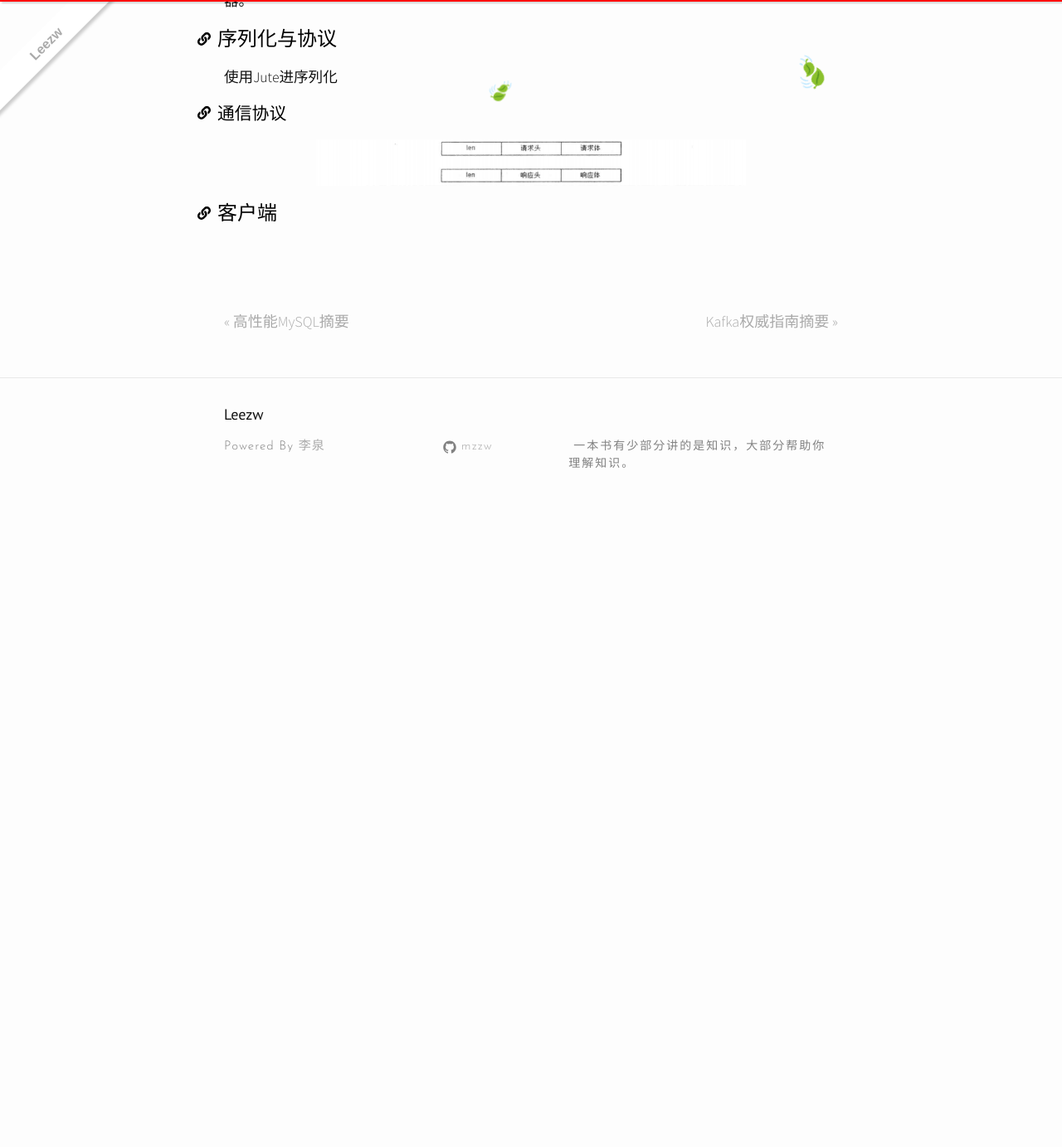
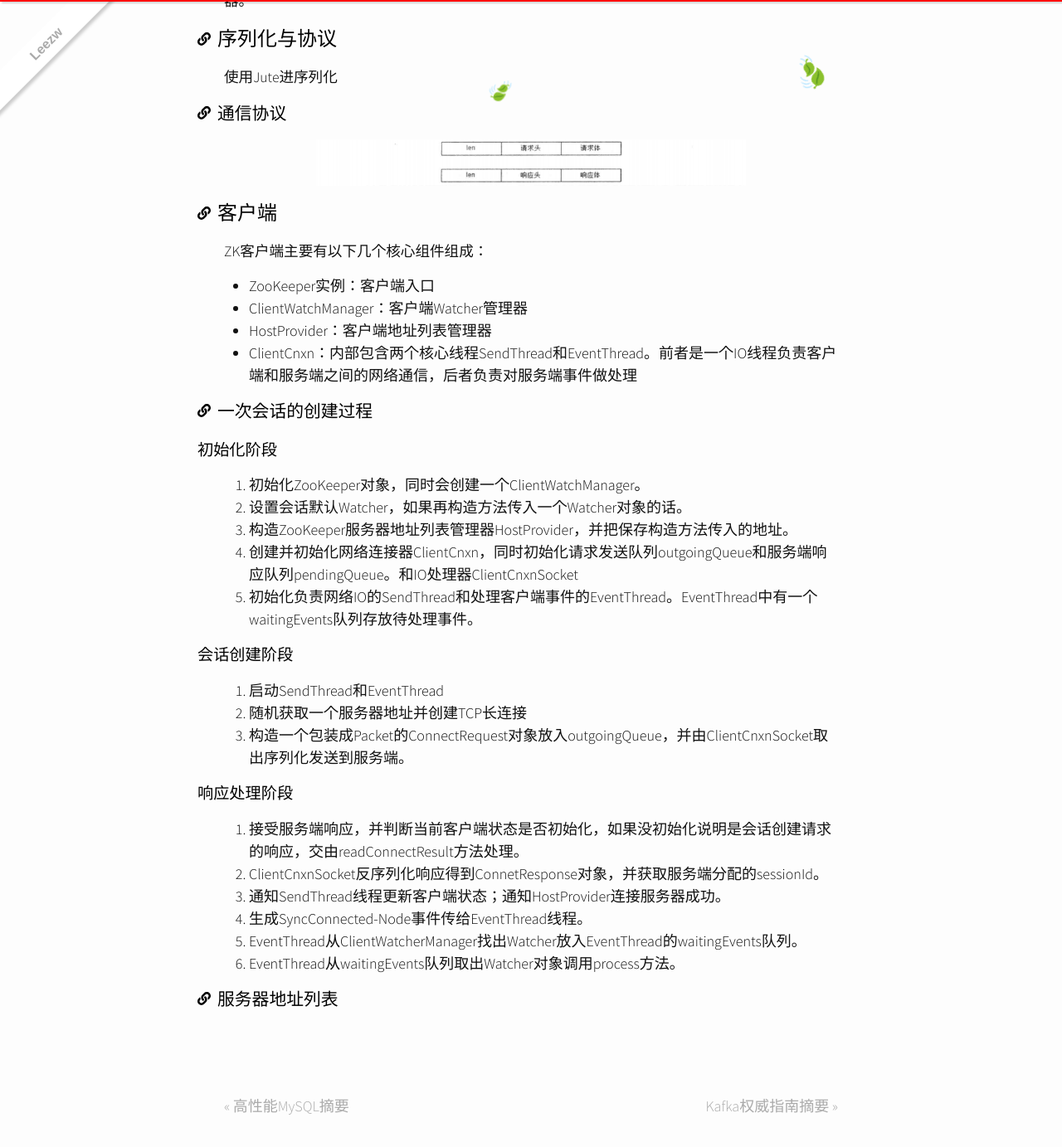
Before and after one commit to quantum-li/quantum-li.github.io, a Jekyll site: the page built from _posts/2020-05-08-from-paxos-to-zookeeper.md, in a window 1280 px wide and 1400 px high, scrolled down 18744 px. Shown: the top 1383 px of the window at 83% size. Built offline with Jekyll 4.4.1, drawn with Linux system fonts in a browser that asks for light colours; nearby versions of some CDN libraries; emoji names are drawn with the system emoji font; comment, search, counter and statistics services are not loaded; before the commit the page ends 19374 px from its top, so only the background shows below that.

Commit message:
2020-05-20 09:30:35

```diff
--- a/_posts/2020-05-08-from-paxos-to-zookeeper.md
+++ b/_posts/2020-05-08-from-paxos-to-zookeeper.md
@@ -540,3 +540,37 @@ ZK的ACL权限控制包含权限模式(Scheme)，授权对象(ID)，权限(Permi
 ![协议格式](/assets/images/7c7e1858-237f-4ac2-9913-a95d88bf20ac.png)
 
 ## 客户端
+
+ZK客户端主要有以下几个核心组件组成：
+
++ ZooKeeper实例：客户端入口
++ ClientWatchManager：客户端Watcher管理器
++ HostProvider：客户端地址列表管理器
++ ClientCnxn：内部包含两个核心线程SendThread和EventThread。前者是一个IO线程负责客户端和服务端之间的网络通信，后者负责对服务端事件做处理
+
+### 一次会话的创建过程
+
+#### 初始化阶段
+
+1. 初始化ZooKeeper对象，同时会创建一个ClientWatchManager。
+2. 设置会话默认Watcher，如果再构造方法传入一个Watcher对象的话。
+3. 构造ZooKeeper服务器地址列表管理器HostProvider，并把保存构造方法传入的地址。
+4. 创建并初始化网络连接器ClientCnxn，同时初始化请求发送队列outgoingQueue和服务端响应队列pendingQueue。和IO处理器ClientCnxnSocket
+5. 初始化负责网络IO的SendThread和处理客户端事件的EventThread。EventThread中有一个waitingEvents队列存放待处理事件。
+
+#### 会话创建阶段
+
+6. 启动SendThread和EventThread
+7. 随机获取一个服务器地址并创建TCP长连接
+8. 构造一个包装成Packet的ConnectRequest对象放入outgoingQueue，并由ClientCnxnSocket取出序列化发送到服务端。
+
+#### 响应处理阶段
+
+9. 接受服务端响应，并判断当前客户端状态是否初始化，如果没初始化说明是会话创建请求的响应，交由readConnectResult方法处理。
+10. ClientCnxnSocket反序列化响应得到ConnetResponse对象，并获取服务端分配的sessionId。
+11. 通知SendThread线程更新客户端状态；通知HostProvider连接服务器成功。
+12. 生成SyncConnected-Node事件传给EventThread线程。
+13. EventThread从ClientWatcherManager找出Watcher放入EventThread的waitingEvents队列。
+14. EventThread从waitingEvents队列取出Watcher对象调用process方法。
+
+### 服务器地址列表
```
